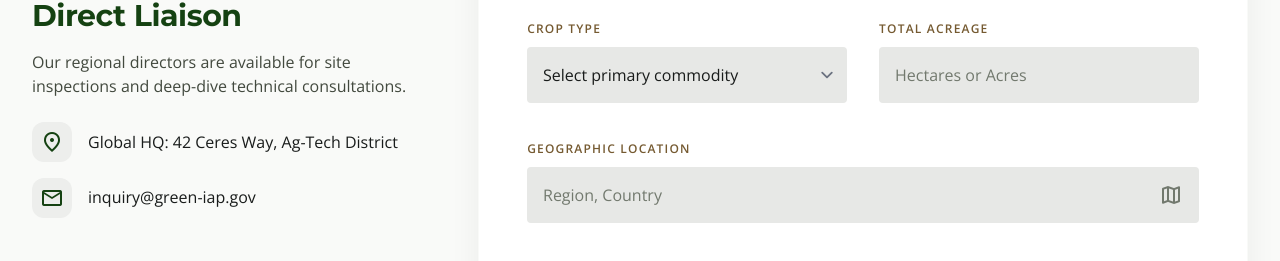
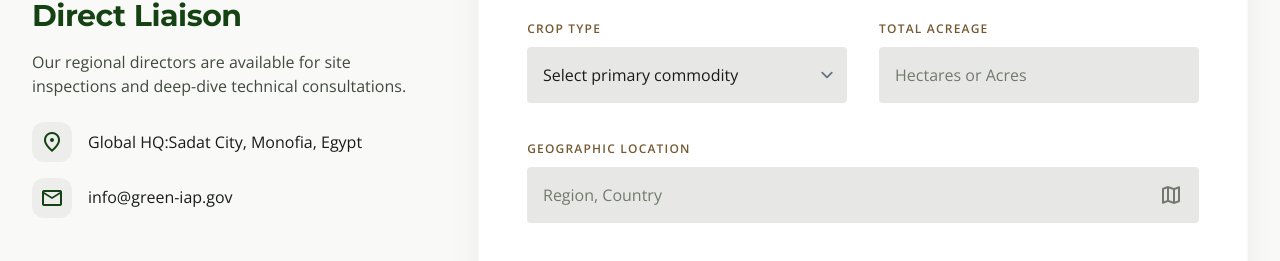
Before and after one commit to abdelrahman-ah1/Green-IAP, a plain HTML site: page contact.html in a window 1280 px wide. Shown: the part 953-1214 px from the top of the page. Drawn offline with nearby package versions, Linux system fonts and the light colour scheme.

Commit message:
Update contact.html

```diff
--- a/contact.html
+++ b/contact.html
@@ -128,13 +128,13 @@
 <div class="w-10 h-10 rounded-full bg-surface-container flex items-center justify-center flex-shrink-0">
 <span class="material-symbols-outlined text-primary" aria-hidden="true">location_on</span>
 </div>
-<span class="font-medium text-sm sm:text-base">Global HQ: 42 Ceres Way, Ag-Tech District</span>
+<span class="font-medium text-sm sm:text-base">Global HQ:Sadat City, Monofia, Egypt</span>
 </div>
 <div class="flex items-center gap-3 sm:gap-4 text-on-surface">
 <div class="w-10 h-10 rounded-full bg-surface-container flex items-center justify-center">
 <span class="material-symbols-outlined text-primary" aria-hidden="true">mail</span>
 </div>
-<span class="font-medium">inquiry@green-iap.gov</span>
+<span class="font-medium">info@green-iap.gov</span>
 </div>
 </div>
 </div>
```
